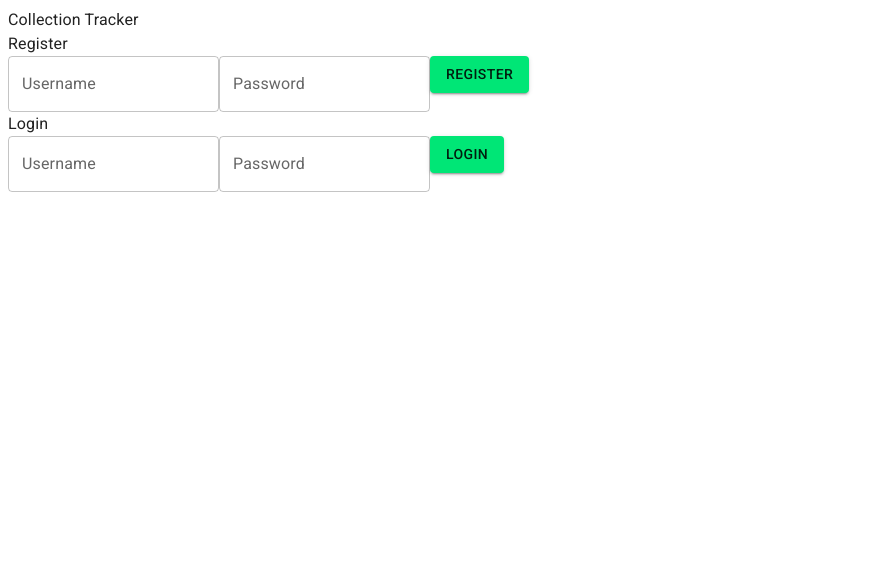
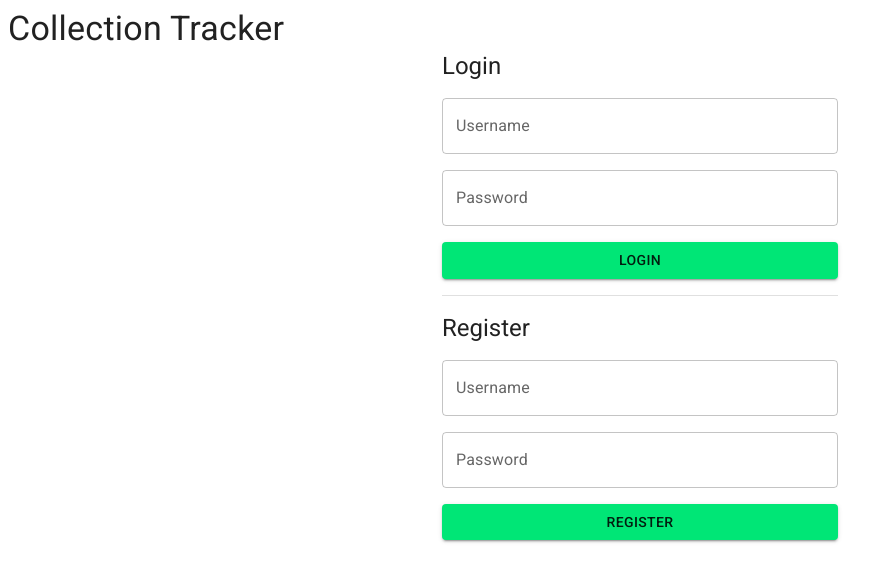
Before and after one commit to Akaseli/CollectionTracker, a React (Create React App) app in the folder frontend/: page / in a window 1280 px wide. Shown: the top 582 px of the page, without its empty margins (0-894 px from the left). Built offline with nearby package versions, Linux system fonts and the light colour scheme.

Commit message:
Login improvements

```diff
--- a/frontend/src/pages/Main.tsx
+++ b/frontend/src/pages/Main.tsx
@@ -1,4 +1,4 @@
-import { Box, Button, TextField, Typography } from '@mui/material';
+import { Alert, Box, Button, Container, Divider, Grid, Snackbar, SnackbarCloseReason, Stack, TextField, Typography } from '@mui/material';
 import axios from 'axios';
 import React, { useState } from 'react'
 
@@ -13,6 +13,9 @@ export const MainPage: React.FC<Props> = () => {
   const [loginPass, setLoginPass] = useState("")
   const [loginUser, setLoginUser] = useState("")
 
+  const [snackbar, openSnackbar] = useState(false)
+  const [snackMessage, changeMessage] = useState("")
+
   const register = () => {
     axios({
       method: "POST",
@@ -22,7 +25,17 @@ export const MainPage: React.FC<Props> = () => {
       },
       withCredentials: true,
       url: "/api/register/"
-    }).then((response) => console.log(response))
+    }).then((response) => {
+      //Successfull
+      if(response.data.status == "success"){
+        //Fetch account info
+
+      }
+      else{
+        changeMessage(response.data.message);
+        openSnackbar(true);
+      }
+    })
   }
 
   const login = () => {
@@ -34,23 +47,58 @@ export const MainPage: React.FC<Props> = () => {
       },
       withCredentials: true,
       url: "/api/login/",
-    }).then((response) => console.log(response))
+    }).then((response) => {
+      //Successfull
+      if(response.data.status == "success"){
+        //Fetch account info
+
+      }
+      else{
+        changeMessage(response.data.message);
+        openSnackbar(true);
+      }
+    })
   }
 
+  const handleClose = (event: React.SyntheticEvent | Event, reason: SnackbarCloseReason) => {
+    if(reason === "clickaway"){
+      return;
+    }
+
+    openSnackbar(false)
+  }
 
   return (
     <Box>
-      <Typography>Collection Tracker</Typography>
+      <Typography variant="h4">Collection Tracker</Typography>
 
-      <Typography>Register</Typography>
-      <TextField label="Username" onChange={(e) => {setRegisterUser(e.target.value)}}/>
-      <TextField label="Password" type="password" onChange={(e) => {setRegisterPass(e.target.value)}}/>
-      <Button onClick={register} variant="contained">Register</Button>
+      <Snackbar
+        open={snackbar}
+        autoHideDuration={3000}
+        onClose={handleClose}
+      >
+        <Alert severity="error">
+          {snackMessage}
+        </Alert>
+      </Snackbar>
 
-      <Typography>Login</Typography>
-      <TextField label="Username" onChange={(e) => {setLoginUser(e.target.value)}}/>
-      <TextField label="Password" type="password" onChange={(e) => {setLoginPass(e.target.value)}}/>
-      <Button onClick={login} variant="contained">Login</Button>
+      <Container maxWidth={"xs"}>
+        <Stack spacing={2} divider={<Divider/>}>
+          <Stack spacing={2}>
+            <Typography variant='h5'>Login</Typography>
+            <TextField label="Username" onChange={(e) => {setLoginUser(e.target.value)}}/>
+            <TextField label="Password" type="password" onChange={(e) => {setLoginPass(e.target.value)}}/>
+            <Button onClick={login} variant="contained">Login</Button>
+          </Stack>
+
+          <Stack spacing={2}>
+            <Typography variant='h5'>Register</Typography>
+            <TextField label="Username" onChange={(e) => {setRegisterUser(e.target.value)}}/>
+            <TextField label="Password" type="password" onChange={(e) => {setRegisterPass(e.target.value)}}/>
+            <Button onClick={register} variant="contained" fullWidth>Register</Button>
+          </Stack>
+        </Stack>
+      </Container>
     </Box>
   );
 }
```
Also changed, not shown: 2 other files (tests, documents, lock files or other folders).
